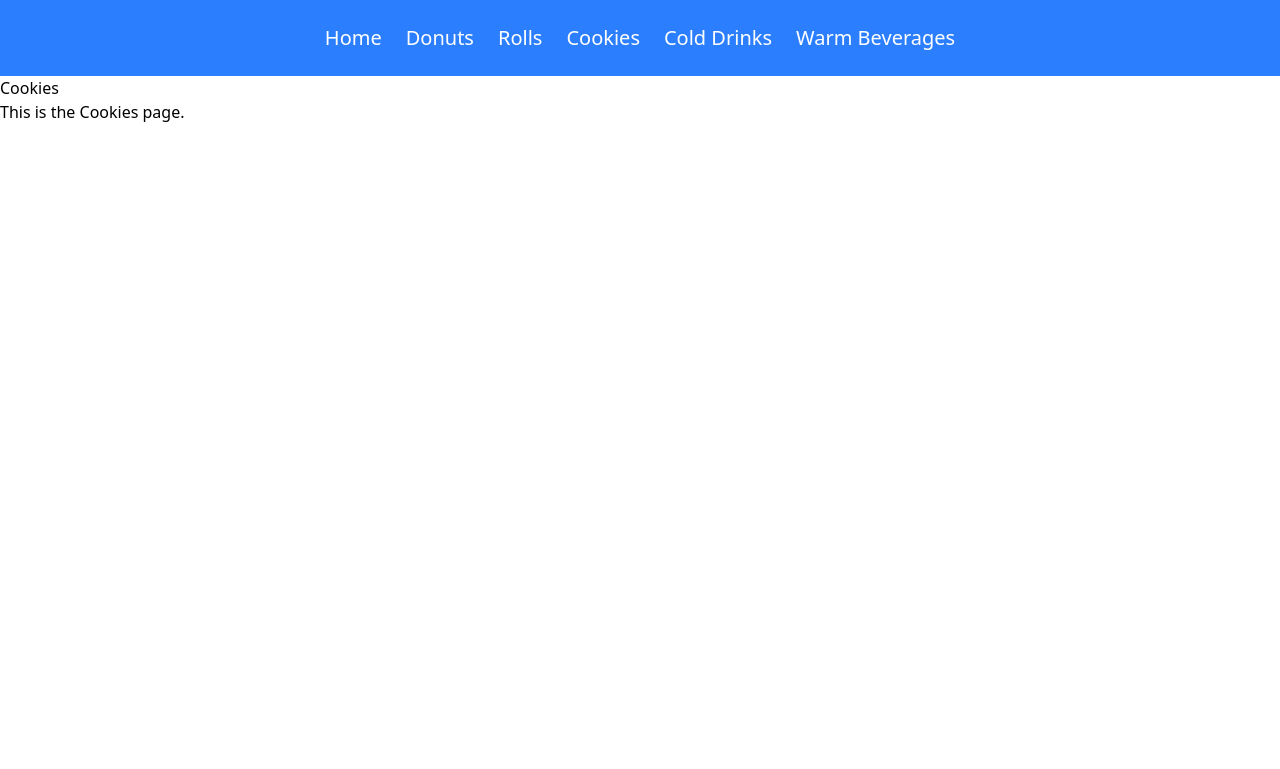
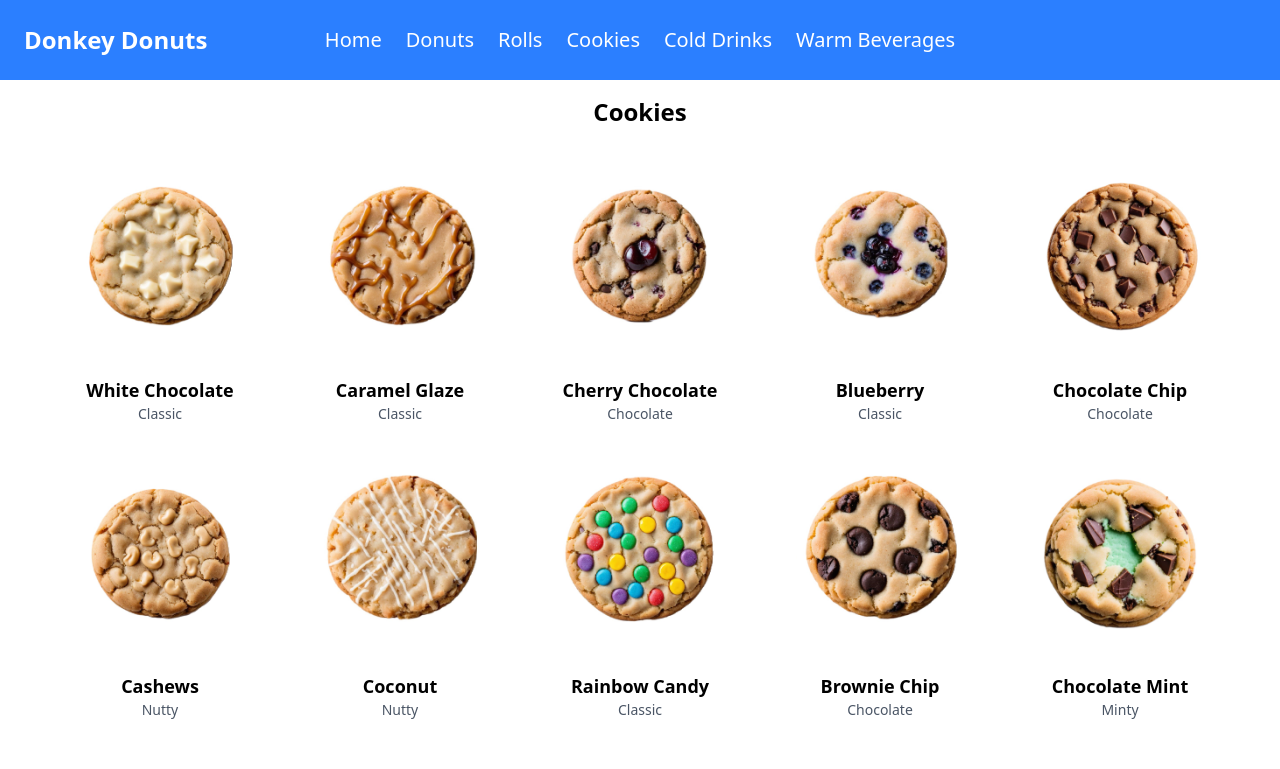
Before and after one commit to teleidoskopbild/Donkey-Donuts, a Vue app: page /cookies in a window 1280 px wide. Shown: the top 769 px of the page. Built offline with nearby package versions, Linux system fonts and the light colour scheme.

Commit message:
add other product-pages

```diff
--- a/src/App.vue
+++ b/src/App.vue
@@ -11,7 +11,13 @@
     <div v-else>
       <nav class="bg-blue-500 p-6">
         <!-- Normale Navigation für größere Bildschirme -->
-        <ul class="hidden md:flex space-x-6 justify-center text-white text-xl">
+        <div class="flex items-center">
+          <span class="hidden md:block text-2xl text-white font-bold">
+            Donkey Donuts
+          </span>
+          <ul
+            class="hidden md:flex space-x-6 justify-center text-white text-xl absolute left-1/2 transform -translate-x-1/2"
+          >
             <li>
               <router-link to="/" class="hover:font-bold">Home</router-link>
             </li>
@@ -21,7 +27,9 @@
               >
             </li>
             <li>
-            <router-link to="/rolls" class="hover:font-bold">Rolls</router-link>
+              <router-link to="/rolls" class="hover:font-bold"
+                >Rolls</router-link
+              >
             </li>
             <li>
               <router-link to="/cookies" class="hover:font-bold"
@@ -39,6 +47,8 @@
               >
             </li>
           </ul>
+        </div>
+
         <!-- Hamburger Button für kleine Bildschirme -->
         <div class="flex items-center justify-between">
           <button @click="toggleMenu" class="md:hidden text-white">
@@ -58,7 +68,7 @@
             ></div>
           </button>
           <span
-            class="md:hidden text-xl text-white font-bold absolute left-1/2 transform -translate-x-1/2"
+            class="md:hidden text-2xl text-white font-bold absolute left-1/2 transform -translate-x-1/2"
           >
             Donkey Donuts
           </span>
--- /dev/null
+++ b/src/data/coldDrinks.json
@@ -0,0 +1,30 @@
+[
+  {
+    "id": "cd1",
+    "name": "Vanilla Frappe",
+    "image": "/images/cold/cold1.jpg",
+    "category": "Classic",
+    "description": "Smooth vanilla-flavored iced coffee."
+  },
+  {
+    "id": "cd2",
+    "name": "Hazelnut Frappe",
+    "image": "/images/cold/cold2.jpg",
+    "category": "Nutty",
+    "description": "Iced coffee with a rich hazelnut taste."
+  },
+  {
+    "id": "cd3",
+    "name": "Chocolate Frappe",
+    "image": "/images/cold/cold3.jpg",
+    "category": "Chocolate",
+    "description": "Creamy chocolate iced coffee."
+  },
+  {
+    "id": "cd4",
+    "name": "Dark Chocolate Frappe",
+    "image": "/images/cold/cold4.jpg",
+    "category": "Chocolate",
+    "description": "Bold dark chocolate iced coffee."
+  }
+]
--- /dev/null
+++ b/src/data/cookies.json
@@ -0,0 +1,79 @@
+[
+  {
+    "id": "c1",
+    "name": "White Chocolate",
+    "image": "/images/cookies/cookie1.jpg",
+    "category": "Classic",
+    "description": "Smooth white chocolate cookie."
+  },
+  {
+    "id": "c2",
+    "name": "Caramel Glaze",
+    "image": "/images/cookies/cookie2.jpg",
+    "category": "Classic",
+    "description": "Soft cookie with a caramel glaze."
+  },
+  {
+    "id": "c3",
+    "name": "Cherry Chocolate",
+    "image": "/images/cookies/cookie3.jpg",
+    "category": "Chocolate",
+    "description": "Chocolate chip cookie with cherry topping."
+  },
+  {
+    "id": "c4",
+    "name": "Blueberry",
+    "image": "/images/cookies/cookie4.jpg",
+    "category": "Classic",
+    "description": "Blueberry cookie with blueberries."
+  },
+  {
+    "id": "c5",
+    "name": "Chocolate Chip",
+    "image": "/images/cookies/cookie5.jpg",
+    "category": "Chocolate",
+    "description": "Chocolate chip cookie."
+  },
+  {
+    "id": "c6",
+    "name": "Cashews",
+    "image": "/images/cookies/cookie6.jpg",
+    "category": "Nutty",
+    "description": "Cookie with lots of Chashews."
+  },
+  {
+    "id": "c7",
+    "name": "Coconut",
+    "image": "/images/cookies/cookie7.jpg",
+    "category": "Nutty",
+    "description": "Coconut-flavored cookie with coconut icing"
+  },
+  {
+    "id": "c8",
+    "name": "Rainbow Candy",
+    "image": "/images/cookies/cookie8.jpg",
+    "category": "Classic",
+    "description": "Cookie with colorful chocolate lentils."
+  },
+  {
+    "id": "c9",
+    "name": "Brownie Chip",
+    "image": "/images/cookies/cookie9.jpg",
+    "category": "Chocolate",
+    "description": "Cookie with brownie pieces"
+  },
+  {
+    "id": "c10",
+    "name": "Chocolate Mint",
+    "image": "/images/cookies/cookie10.jpg",
+    "category": "Minty",
+    "description": "Chocolate chip cookie with mint filling."
+  },
+  {
+    "id": "c11",
+    "name": "Double Chocolate",
+    "image": "/images/cookies/cookie11.jpg",
+    "category": "Chocolate",
+    "description": "Chocolate cookie with chocolate chips."
+  }
+]
--- /dev/null
+++ b/src/data/rolls.json
@@ -0,0 +1,51 @@
+[
+  {
+    "id": "r1",
+    "name": "Cinnamon",
+    "image": "/images/rolls/r1.jpg",
+    "category": "Classic",
+    "description": "Delicious Cinnamon Roll"
+  },
+  {
+    "id": "r2",
+    "name": "Hazelnut",
+    "image": "/images/rolls/r2.jpg",
+    "category": "Nutty",
+    "description": "Rich Hazelnut Roll"
+  },
+  {
+    "id": "r3",
+    "name": "White Frosting",
+    "image": "/images/rolls/r3.jpg",
+    "category": "Classic",
+    "description": "White Frosting Roll"
+  },
+  {
+    "id": "r4",
+    "name": "Blueberry",
+    "image": "/images/rolls/r4.jpg",
+    "category": "Fruity",
+    "description": "Blueberry Roll."
+  },
+  {
+    "id": "r5",
+    "name": "Cherry",
+    "image": "/images/rolls/r5.jpg",
+    "category": "Fruity",
+    "description": "Cherry Roll with white Frosting."
+  },
+  {
+    "id": "r6",
+    "name": "Lemon",
+    "image": "/images/rolls/r6.jpg",
+    "category": "Fruity",
+    "description": "Lemon Roll with white Frosting."
+  },
+  {
+    "id": "r7",
+    "name": "Mint",
+    "image": "/images/rolls/r7.jpg",
+    "category": "Minty",
+    "description": "Mint Roll with white Frosting."
+  }
+]
--- /dev/null
+++ b/src/data/warmBeverages.json
@@ -0,0 +1,16 @@
+[
+  {
+    "id": "warm1",
+    "name": "Coffee",
+    "image": "/images/warm/warm1.jpg",
+    "category": "Classic",
+    "description": "Delicious hot Coffee"
+  },
+  {
+    "id": "warm2",
+    "name": "Hot Chocolate",
+    "image": "/images/warm/warm2.jpg",
+    "category": "Chocolate",
+    "description": "Rich hot Chocolate"
+  }
+]
--- a/src/views/ColdDrinks.vue
+++ b/src/views/ColdDrinks.vue
@@ -1,14 +1,56 @@
 <template>
-  <div>
-    <h1>Cold Drinks</h1>
-    <p>This is the Donuts page.</p>
+  <div class="p-4">
+    <h1 class="text-2xl font-bold mb-4 text-center">Cold Drinks</h1>
+    <div class="flex flex-wrap justify-center gap-4">
+      <div
+        v-for="coldDrink in coldDrinks"
+        :key="coldDrink.id"
+        class="w-40 md:w-48 lg:w-56 text-center"
+      >
+        <img
+          :src="coldDrink.image"
+          :alt="coldDrink.name"
+          :title="coldDrink.description"
+          class="coldDrink-img w-full h-auto transition-transform duration-300 hover:scale-110"
+        />
+        <h2 class="text-lg font-semibold mt-2">{{ coldDrink.name }}</h2>
+        <p class="text-sm text-gray-600">{{ coldDrink.category }}</p>
+      </div>
+    </div>
   </div>
 </template>
 
 <script>
+import coldDrinksData from "../data/coldDrinks.json";
+
 export default {
-  name: "ColdDrinks",
+  name: "coldDrinks",
+  data() {
+    return {
+      coldDrinks: coldDrinksData,
+    };
+  },
 };
 </script>
 
-<style scoped></style>
+<style scoped>
+@keyframes wiggle {
+  0%,
+  100% {
+    transform: rotate(0deg);
+  }
+  25% {
+    transform: rotate(3deg);
+  }
+  50% {
+    transform: rotate(-3deg);
+  }
+  75% {
+    transform: rotate(3deg);
+  }
+}
+
+.coldDrink-img:hover {
+  animation: wiggle 1.75s ease-in-out infinite;
+}
+</style>
--- a/src/views/Cookies.vue
+++ b/src/views/Cookies.vue
@@ -1,14 +1,56 @@
 <template>
-  <div>
-    <h1>Cookies</h1>
-    <p>This is the Cookies page.</p>
+  <div class="p-4">
+    <h1 class="text-2xl font-bold mb-4 text-center">Cookies</h1>
+    <div class="flex flex-wrap justify-center gap-4">
+      <div
+        v-for="cookie in cookies"
+        :key="cookie.id"
+        class="w-40 md:w-48 lg:w-56 text-center"
+      >
+        <img
+          :src="cookie.image"
+          :alt="cookie.name"
+          :title="cookie.description"
+          class="cookie-img w-full h-auto transition-transform duration-300 hover:scale-110"
+        />
+        <h2 class="text-lg font-semibold mt-2">{{ cookie.name }}</h2>
+        <p class="text-sm text-gray-600">{{ cookie.category }}</p>
+      </div>
+    </div>
   </div>
 </template>
 
 <script>
+import cookiesData from "../data/cookies.json";
+
 export default {
   name: "Cookies",
+  data() {
+    return {
+      cookies: cookiesData,
+    };
+  },
 };
 </script>
 
-<style scoped></style>
+<style scoped>
+@keyframes wiggle {
+  0%,
+  100% {
+    transform: rotate(0deg);
+  }
+  25% {
+    transform: rotate(3deg);
+  }
+  50% {
+    transform: rotate(-3deg);
+  }
+  75% {
+    transform: rotate(3deg);
+  }
+}
+
+.cookie-img:hover {
+  animation: wiggle 1.75s ease-in-out infinite;
+}
+</style>
--- a/src/views/Rolls.vue
+++ b/src/views/Rolls.vue
@@ -1,14 +1,56 @@
 <template>
-  <div>
-    <h1>Rolls</h1>
-    <p>This is the Rolls page.</p>
+  <div class="p-4">
+    <h1 class="text-2xl font-bold mb-4 text-center">Rolls</h1>
+    <div class="flex flex-wrap justify-center gap-4">
+      <div
+        v-for="roll in rolls"
+        :key="roll.id"
+        class="w-40 md:w-48 lg:w-56 text-center"
+      >
+        <img
+          :src="roll.image"
+          :alt="roll.name"
+          :title="roll.description"
+          class="roll-img w-full h-auto transition-transform duration-300 hover:scale-110"
+        />
+        <h2 class="text-lg font-semibold mt-2">{{ roll.name }}</h2>
+        <p class="text-sm text-gray-600">{{ roll.category }}</p>
+      </div>
+    </div>
   </div>
 </template>
 
 <script>
+import rollsData from "../data/rolls.json";
+
 export default {
   name: "Rolls",
+  data() {
+    return {
+      rolls: rollsData,
+    };
+  },
 };
 </script>
 
-<style scoped></style>
+<style scoped>
+@keyframes wiggle {
+  0%,
+  100% {
+    transform: rotate(0deg);
+  }
+  25% {
+    transform: rotate(3deg);
+  }
+  50% {
+    transform: rotate(-3deg);
+  }
+  75% {
+    transform: rotate(3deg);
+  }
+}
+
+.roll-img:hover {
+  animation: wiggle 1.75s ease-in-out infinite;
+}
+</style>
--- a/src/views/WarmBeverages.vue
+++ b/src/views/WarmBeverages.vue
@@ -1,14 +1,56 @@
 <template>
-  <div>
-    <h1>Warm Beverages</h1>
-    <p>This is the Warm Beverages page.</p>
+  <div class="p-4">
+    <h1 class="text-2xl font-bold mb-4 text-center">Warm Beverages</h1>
+    <div class="flex flex-wrap justify-center gap-4">
+      <div
+        v-for="warmBeverage in warmBeverages"
+        :key="warmBeverage.id"
+        class="w-40 md:w-48 lg:w-56 text-center"
+      >
+        <img
+          :src="warmBeverage.image"
+          :alt="warmBeverage.name"
+          :title="warmBeverage.description"
+          class="warmBeverage-img w-full h-auto transition-transform duration-300 hover:scale-110"
+        />
+        <h2 class="text-lg font-semibold mt-2">{{ warmBeverage.name }}</h2>
+        <p class="text-sm text-gray-600">{{ warmBeverage.category }}</p>
+      </div>
+    </div>
   </div>
 </template>
 
 <script>
+import warmBeveragesData from "../data/warmBeverages.json";
+
 export default {
-  name: "WarmBeverages",
+  name: "warmBeverages",
+  data() {
+    return {
+      warmBeverages: warmBeveragesData,
+    };
+  },
 };
 </script>
 
-<style scoped></style>
+<style scoped>
+@keyframes wiggle {
+  0%,
+  100% {
+    transform: rotate(0deg);
+  }
+  25% {
+    transform: rotate(3deg);
+  }
+  50% {
+    transform: rotate(-3deg);
+  }
+  75% {
+    transform: rotate(3deg);
+  }
+}
+
+.warmBeverage-img:hover {
+  animation: wiggle 1.75s ease-in-out infinite;
+}
+</style>
```
Lines whose indentation alone changed are shown as unchanged.
